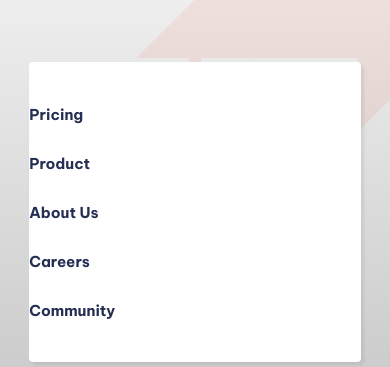
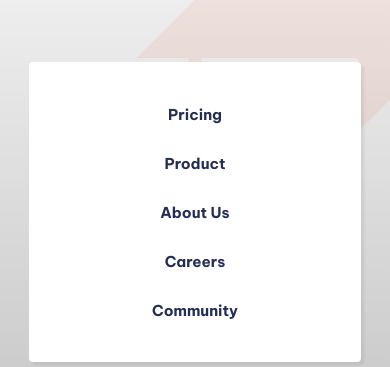
Before and after one commit to niamordev/manage-landing-page-master, a plain HTML site: page index.html in a window 390 px wide. Shown: the part 48-415 px from the top of the page. Drawn offline with Linux system fonts and the light colour scheme.

Commit message:
Update style.css

```diff
--- a/styles/style.css
+++ b/styles/style.css
@@ -266,12 +266,14 @@ header .nav-links-mobile ul {
   flex-direction: column;
   justify-content: center;
   box-shadow: 3px 3px 3px rgba(0, 0, 0, 0.068);
+  align-items: center;
+
 }
 header .nav-links-mobile ul li {
   color: hsl(228deg, 39%, 23%);
   font-weight: bolder;
   font-size: 15px;
-  margin: 15px auto 15px auto;
+  margin: 15px 0;
 }
 
 
```
